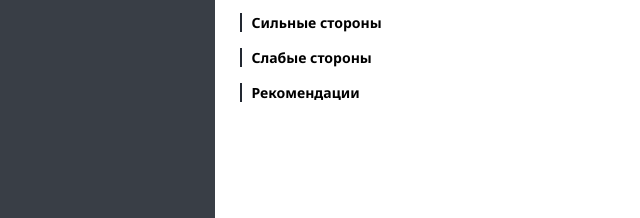
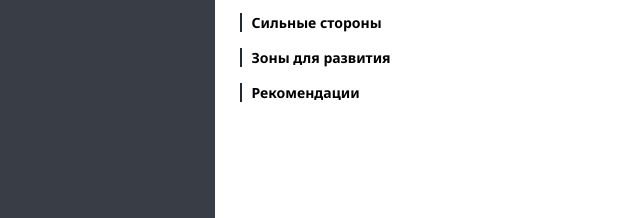
Before and after one commit to tedige/repo2, a plain HTML site: page index.html in a window 1280 px wide. Shown: the part 423-641 px from the top of the page, 29-669 px from the left. Drawn offline with Linux system fonts and the light colour scheme.

Commit message:
Update index.html

```diff
--- a/index.html
+++ b/index.html
@@ -51,7 +51,7 @@
       </div>
 
       <div class="box" id="weaknessesBox">
-        <h3>Слабые стороны</h3>
+        <h3>Зоны для развития</h3>
         <div class="weaknesses"></div>
       </div>
 
```
